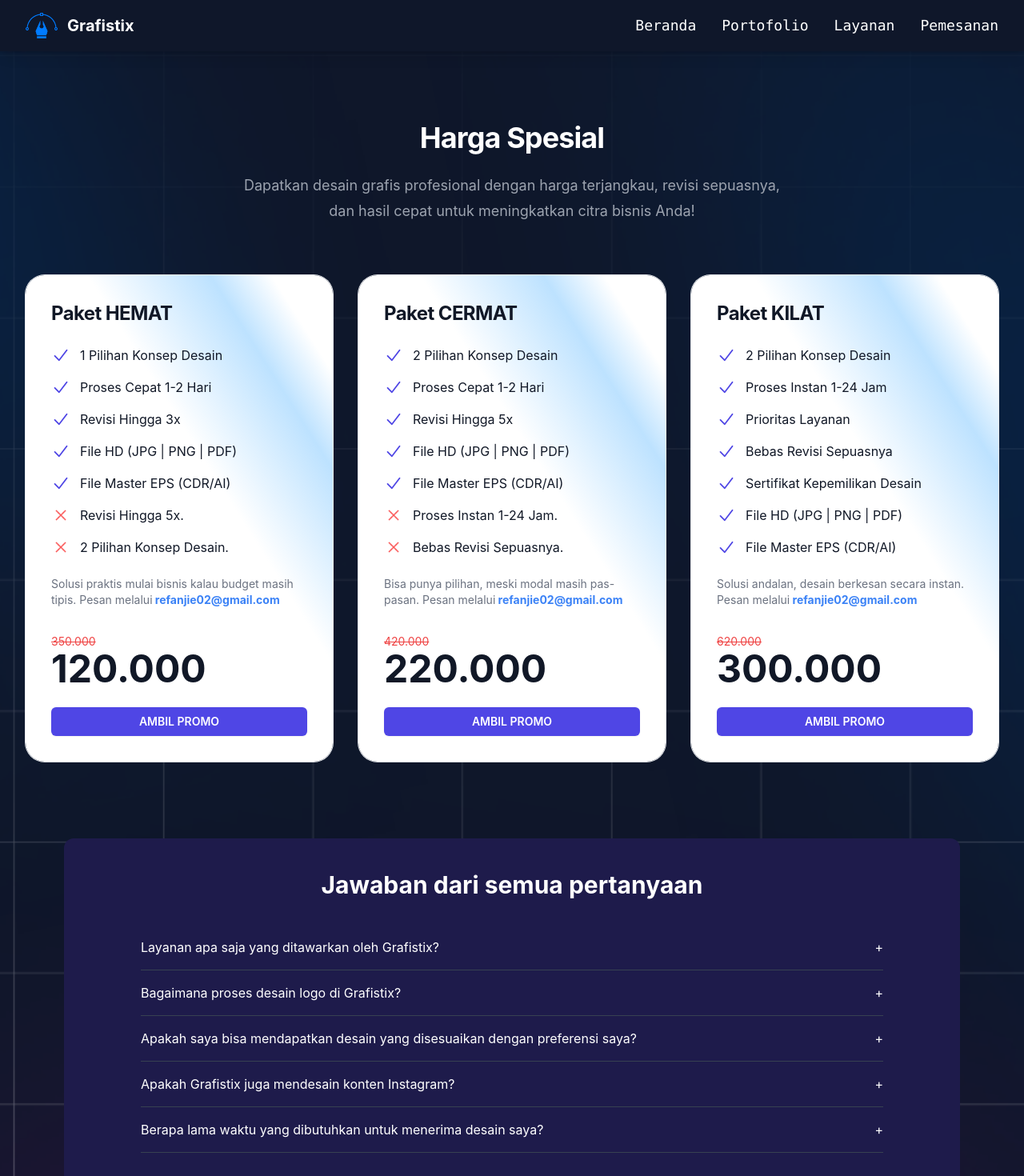
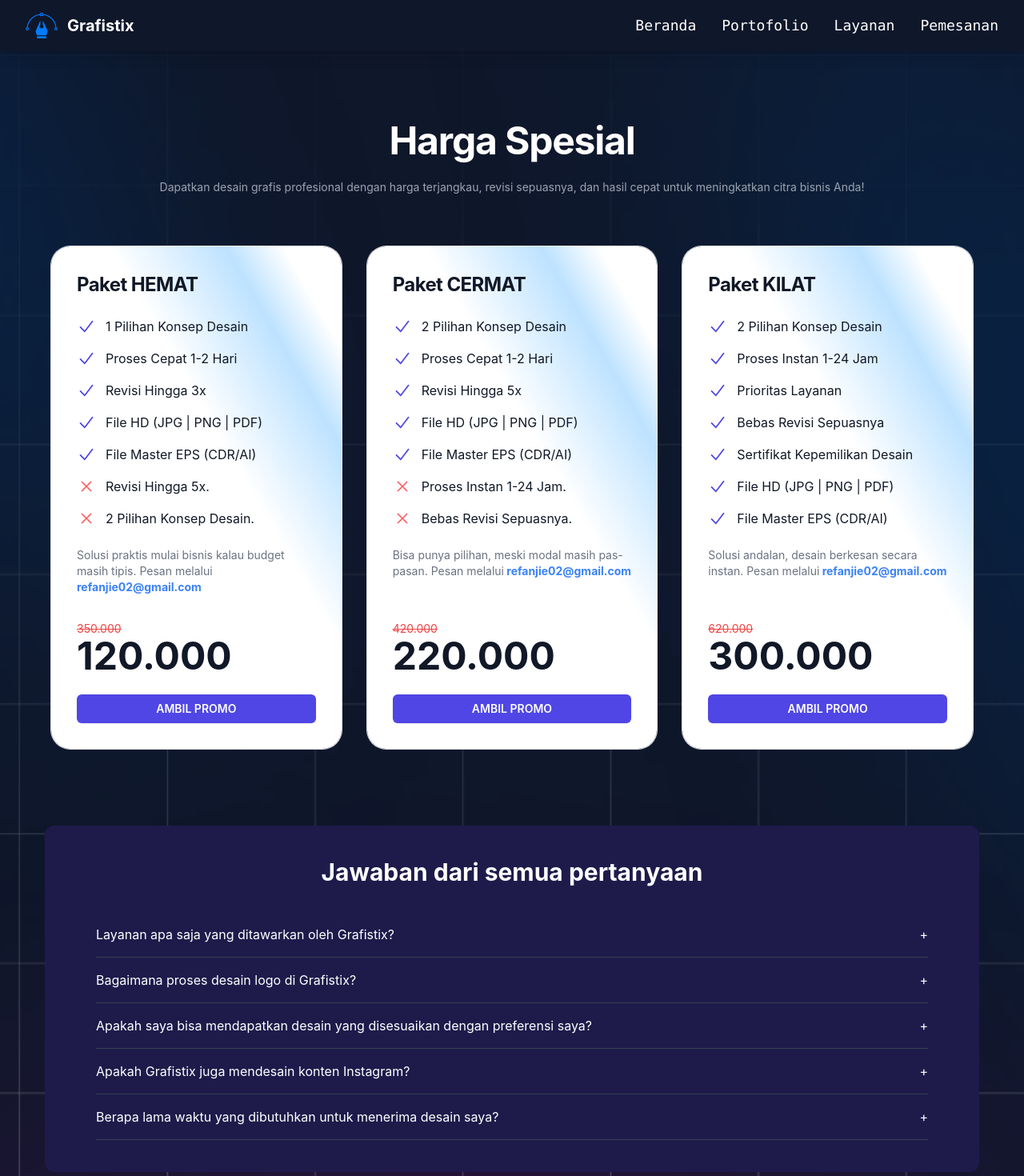
Before and after one commit to gamastronger/Ganjel.com_WebDesign, a React (Vite) app: page /pemesanan in a window 1280 px wide. Shown: the top 1470 px of the page at 80% size. Built offline with nearby package versions, Linux system fonts and the light colour scheme.

Commit message:
s00per new

```diff
--- a/src/Component/Beranda/Deskripsi.jsx
+++ b/src/Component/Beranda/Deskripsi.jsx
@@ -56,7 +56,7 @@ const Deskripsi = () => {
             <p className="font-sans text-lg lg:text-xl mb-5 lg:mb-8 text-justify">
               Jasa Desain Grafis berpengalaman yang menangani klien dari berbagai daerah. Kami melayani secara online dan tatap muka langsung.
             </p>
-            <a href="/portofolio" className="font-sans bg-[#14203D] text-[#CCDBFF] px-6 py-3 font-bold rounded-lg hover:text-white transition-all duration-500 ease-in-out hover:bg-gradient-to-r from-[#132859] to-[#193678] shadow-lg hover:scale-110 hover:text-black transition transform">
+            <a href="/portofolio" className="font-sans bg-[#14203D] text-[#CCDBFF] px-6 py-3 font-bold rounded-lg hover:text-white hover:bg-gradient-to-r from-[#132859] to-[#193678] shadow-lg">
               Selengkapnya
             </a>
           </div>
--- a/src/Component/Pemesanan/Tampilan.jsx
+++ b/src/Component/Pemesanan/Tampilan.jsx
@@ -85,23 +85,24 @@ const Tampilan = () => {
         backgroundPosition: 'center',
       }}
     >
-      <div className="mx-auto px-6 lg:px-8 md:-mt-12 lg:-mt-10">
-        <div className="mx-auto max-w-2xl sm:text-center">
-          <h2 className="text-center text-3xl font-bold tracking-tight text-white sm:text-4xl">
+      {/* Pilihan Paket */}
+      <div className="mx-auto px-5 md:px-10 xl:px-8 md:-mt-12 xl:-mt-10">
+        <div className="mx-auto sm:text-center">
+          <h2 className="text-center text-3xl font-bold tracking-tight text-white text-4xl xl:text-5xl">
             Harga Spesial
           </h2>
-          <p className="text-center mt-6 text-lg leading-8 text-gray-400">
+          <p className="text-center mt-6 text-lg text-gray-400 text-sm md:px-20">
             Dapatkan desain grafis profesional dengan harga terjangkau, revisi
             sepuasnya, dan hasil cepat untuk meningkatkan citra bisnis Anda!
           </p>
         </div>
 
         {/* Tiga Paket */}
-        <div className="mt-16 grid grid-cols-1 gap-8 sm:grid-cols-2 lg:grid-cols-3">
+        <div className="mt-16 grid grid-cols-1 gap-8 sm:grid-cols-2 xl:grid-cols-3 mx-2 xl:mx-8">
           {packages.map((pkg) => (
             <div
               key={pkg.title}
-              className="rounded-3xl bg-gradient-to-tr from-[#FFFFFF] from-60% via-[#BDE2FF] via-80% to-[#FFFFFF] to-90% text-gray-900 p-8 ring-1 ring-gray-200 lg:flex lg:flex-col lg:justify-between"
+              className="rounded-3xl bg-gradient-to-tr from-[#FFFFFF] from-60% via-[#BDE2FF] via-80% to-[#FFFFFF] to-90% text-gray-900 p-8 ring-1 ring-gray-200 xl:flex xl:flex-col xl:justify-between"
             >
               <div>
                 <h3 className="text-2xl font-bold tracking-tight">{pkg.title}</h3>
@@ -137,14 +138,15 @@ const Tampilan = () => {
           ))}
         </div>
       </div>
-      <div className="">
-        <div className="bg-indigo-950 rounded-xl text-white mt-16 mx-5 mb-4 md:mx-20 md:-mb-8 md:mt-24 py-10 px-4 md:px-8 lg:px-20">
-          <h2 className="text-center text-3xl font-bold mb-8">
+
+      {/* FAQ */}
+      <div className="bg-indigo-950 rounded-xl text-white mt-16 mx-6 mb-4 md:mx-10 md:-mb-8 md:mt-24 py-10 px-4 md:px-8 xl:mx-14 xl:px-12">
+        <h2 className="text-center text-3xl font-bold mb-8">
             Jawaban dari semua pertanyaan
-          </h2>
-          <div className="mx-auto px-4">
-            {/* FAQ 1 */}
-            <div className="border-b border-gray-700">
+        </h2>
+        <div className="mx-auto px-4">
+          {/* FAQ 1 */}
+          <div className="border-b border-gray-700">
               <button
                 className="flex justify-between w-full py-4 text-left focus:outline-none"
                 onClick={() => toggle(1)}
@@ -242,7 +244,6 @@ const Tampilan = () => {
                 </div>
               )}
             </div>
-          </div>
         </div>
       </div>
     </div>
```
